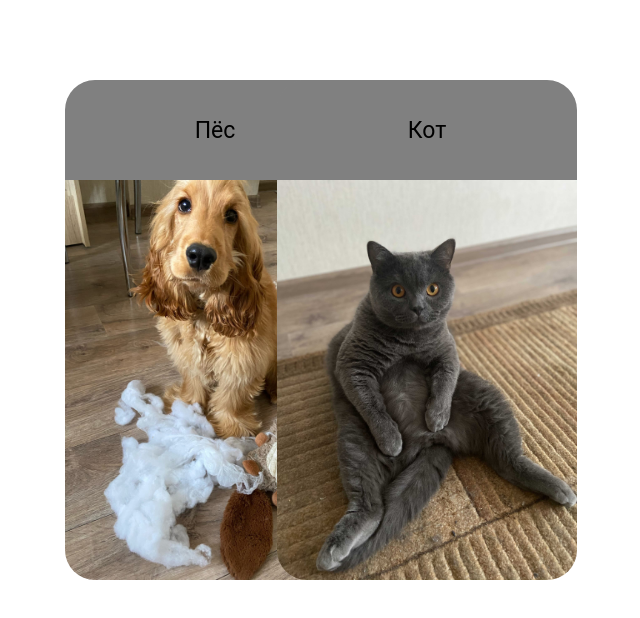
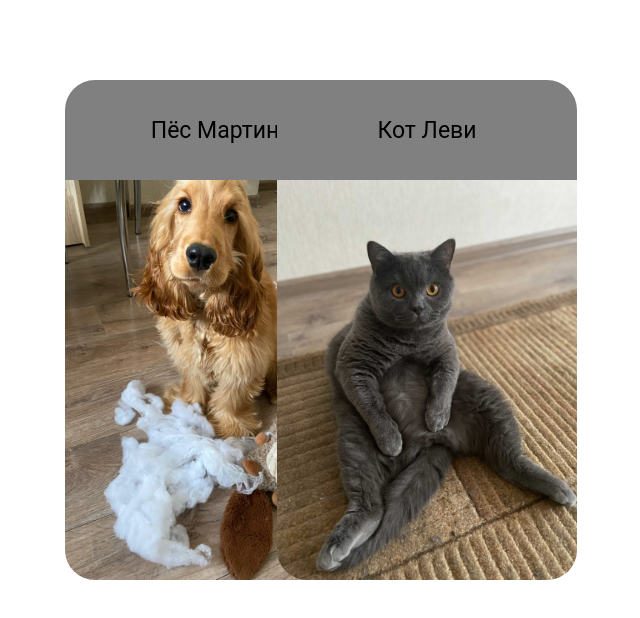
Before and after one commit to kit1212/git_test, a plain HTML site: page index.html in a window 1280 px wide. Shown: the whole page, without its empty margins (319-959 px from the left). Drawn offline with Linux system fonts and the light colour scheme.

Commit message:
Update index.html

```diff
--- a/index.html
+++ b/index.html
@@ -8,11 +8,11 @@
 </head>
 <body>
     <div class="left-block">
-        <h1 class="block-message">Пёс</h1>
+        <h1 class="block-message">Пёс Мартин</h1>
 		<img class="img" src="img/Пес.jpg" alt="Тут должна быть картинка">
     </div>
 	<div class="right-block">
-        <h1 class="block-message">Кот</h1>
+        <h1 class="block-message">Кот Леви</h1>
 		<img class="img" src="img/Кот.jpg" alt="Тут должна быть картинка">
     </div>
 </body>
```
